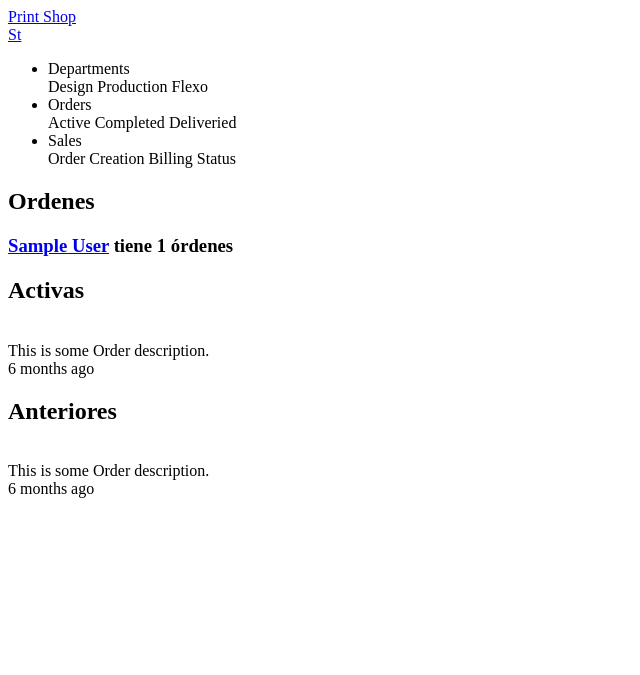
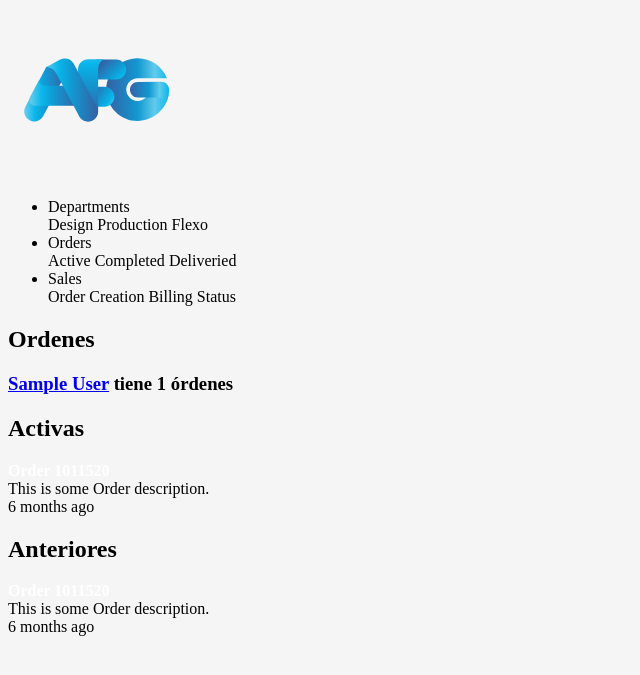
Before and after one commit to team54co/print-shop, a Rails app: page /clients/1/orders in a window 1280 px wide. Shown: the top 675 px of the page, without its empty margins (0-640 px from the left). Run offline with Rails 7, Linux system fonts and the light colour scheme; tables that the repository leaves empty hold one stand-in row (values such as "Sample post"); style sheets or scripts are compiled from the project's sources; some libraries are stand-ins or nearby versions.

Commit message:
logo styling

```diff
--- a/app/assets/stylesheets/custom.scss
+++ b/app/assets/stylesheets/custom.scss
@@ -1,7 +1,10 @@
 //@import 'bootstrap/dist/css/bootstrap';
 
 
+body {
 
+    background: whitesmoke;
+}
 .orders-list a {
 
     text-decoration:none;
--- a/app/views/clients/index.html.erb
+++ b/app/views/clients/index.html.erb
@@ -6,7 +6,7 @@
 </section>
 <div class="row">
 <div class="col-12 col-md-12 col-lg-12">
-   <div class="card">
+   <div class="card shadow">
       <div class="card-header">
          <td><%= link_to "Crear Cliente", new_client_path(@client), class: "btn btn-danger" %></td>
       </div>
--- a/app/views/layouts/application.html.erb
+++ b/app/views/layouts/application.html.erb
@@ -16,12 +16,10 @@
 
         <div class="main-sidebar">
           <aside id="sidebar-wrapper">
-            <div class="sidebar-brand">
-              <a href="index.html">Print Shop</a>
+            <div class="text-center">
+              <%= image_tag "logo.svg" , size: 170 %>
             </div>
-            <div class="sidebar-brand sidebar-brand-sm">
-              <a href="index.html">St</a>
-            </div>
+
             <ul class="sidebar-menu">
               <li class="menu-header">Departments</li>
 
--- a/app/views/orders/index.html.erb
+++ b/app/views/orders/index.html.erb
@@ -12,7 +12,7 @@
 
       <div class="my-3"> <h2> Activas </h2></div>
       <% @orders.each do |order| %>
-      <div class="card">
+      <div class="card shadow">
          <div class="card-header">
             <span class="badge badge-success orders-list"> <%= link_to title(order), client_order_path(@client, order) %> </span>
          </div>
@@ -29,7 +29,7 @@
 
        <div class="my-3"> <h2> Anteriores </h2></div>
       <% @orders.each do |order| %>
-      <div class="card">
+      <div class="card shadow">
          <div class="card-header">
             <span class="badge badge-secondary orders-list"> <%= link_to title(order), client_order_path(@client, order) %> </span>
          </div>
--- a/app/views/products/index.html.erb
+++ b/app/views/products/index.html.erb
@@ -43,7 +43,7 @@
 
    <div class="flex row justify-content-around">
       <% @products.each do |product| %>
-      <div class="card shadow col-3 m-2">
+      <div class="card shadow col-3 m-2 my-3">
    <%= image_tag "product03.jpg", class:"card-img-top w-100" %>
   <div class="card-body">
     <h5 class="card-title"><%=  product.name %></h5>
```
Also changed, not shown: app/assets/images/logo.svg (added).
